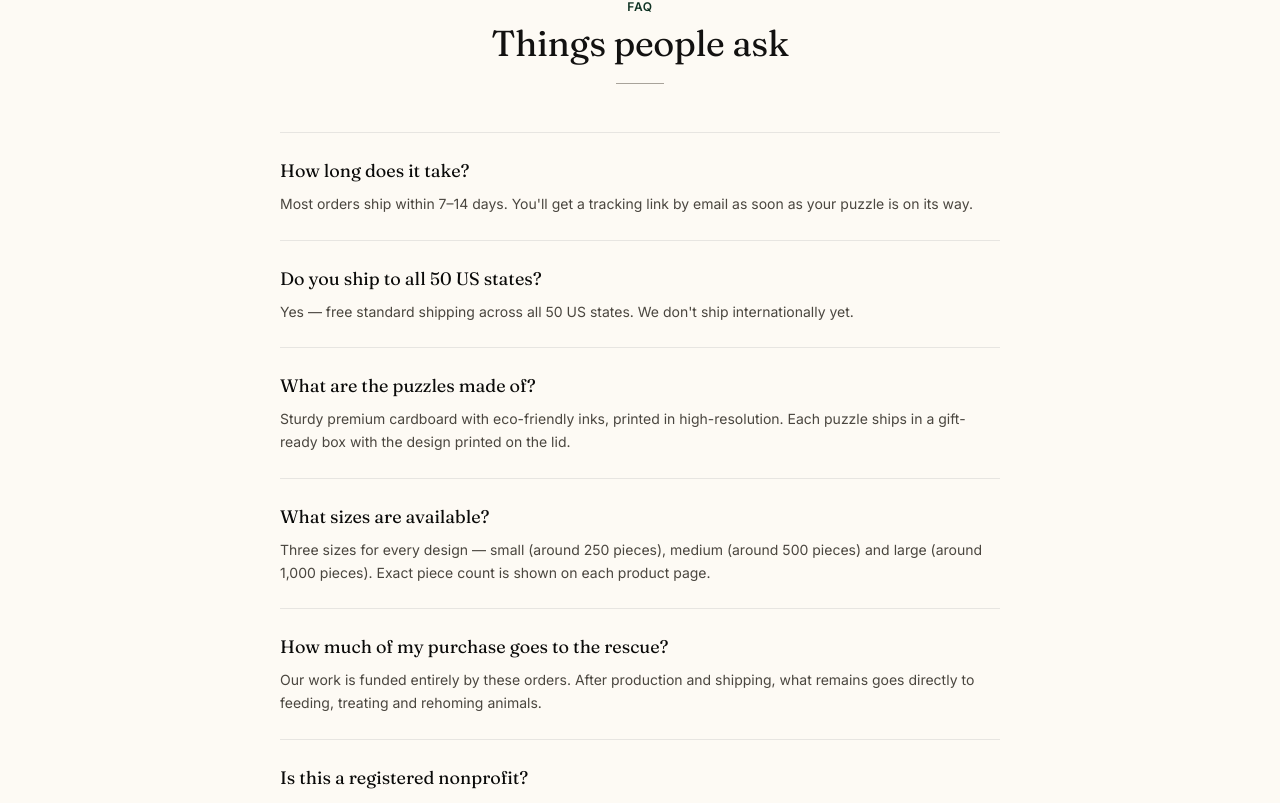
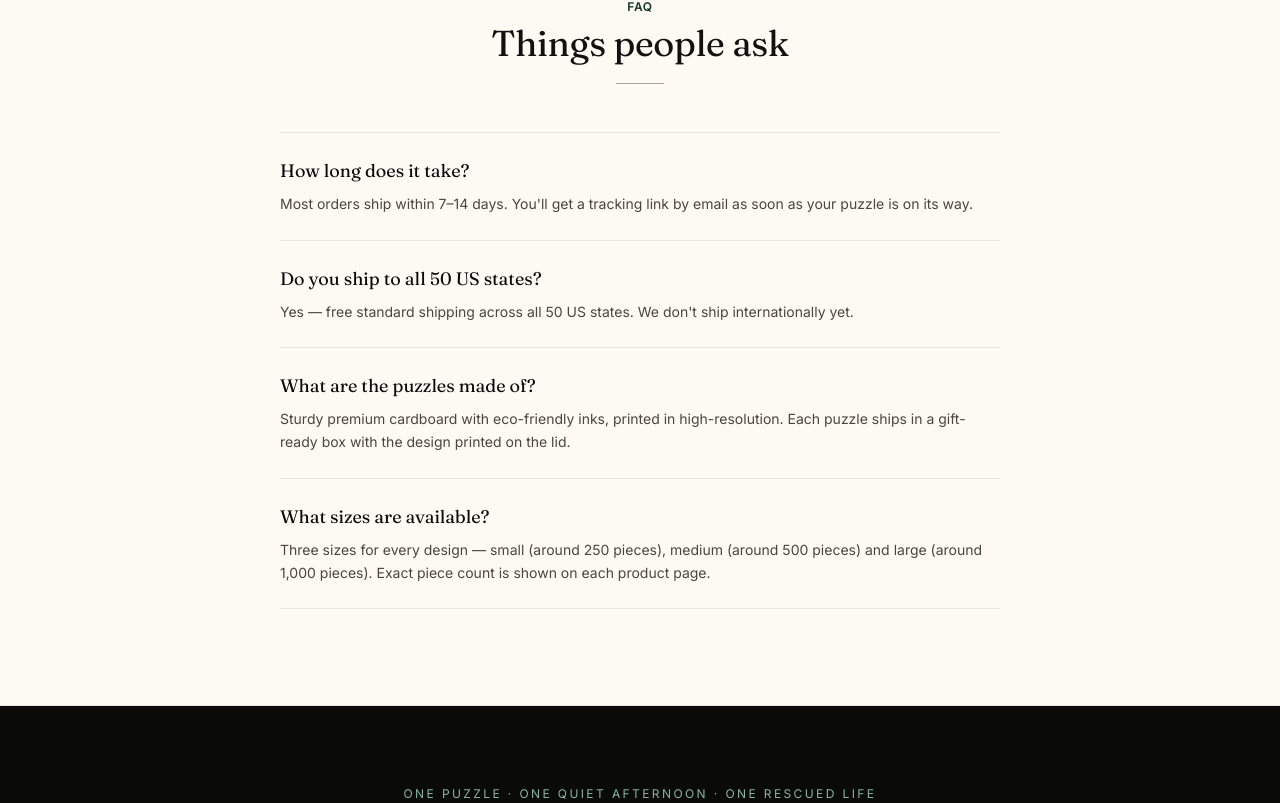
Before and after one commit to packodev/petsrescue-shop, a Next.js app: page / in a window 1280 px wide. Shown: the part 2256-3059 px from the top of the page. Built offline with nearby package versions, Linux system fonts and the light colour scheme; no server answers; the database is empty.

Commit message:
Remove last two FAQ items (rescue percentage and nonprofit disclosure)

```diff
--- a/app/page.tsx
+++ b/app/page.tsx
@@ -198,14 +198,6 @@ export default async function HomePage() {
               q: "What sizes are available?",
               a: "Three sizes for every design — small (around 250 pieces), medium (around 500 pieces) and large (around 1,000 pieces). Exact piece count is shown on each product page.",
             },
-            {
-              q: "How much of my purchase goes to the rescue?",
-              a: "Our work is funded entirely by these orders. After production and shipping, what remains goes directly to feeding, treating and rehoming animals.",
-            },
-            {
-              q: "Is this a registered nonprofit?",
-              a: "No. PetsRescue is a personal initiative — not a registered charity. We're upfront about that so you know exactly what you're supporting.",
-            },
           ].map((f) => (
             <div key={f.q} className="py-6">
               <dt className="font-serif text-lg text-ink-900">{f.q}</dt>
```
